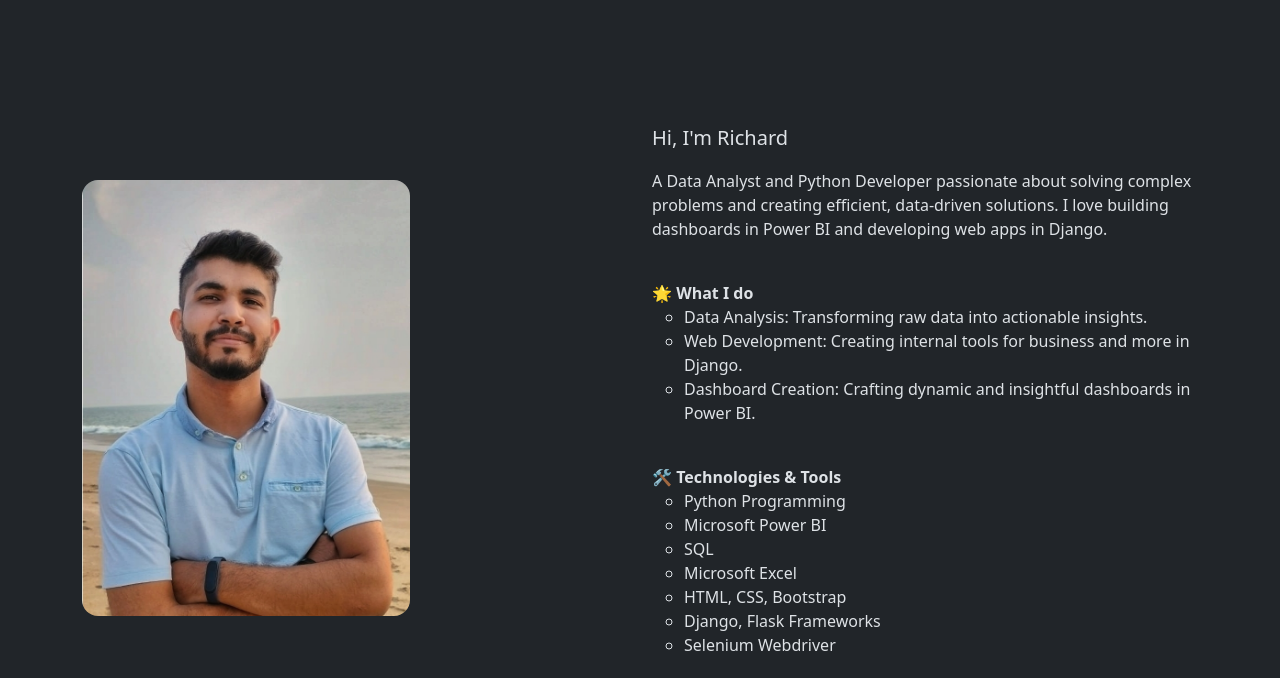
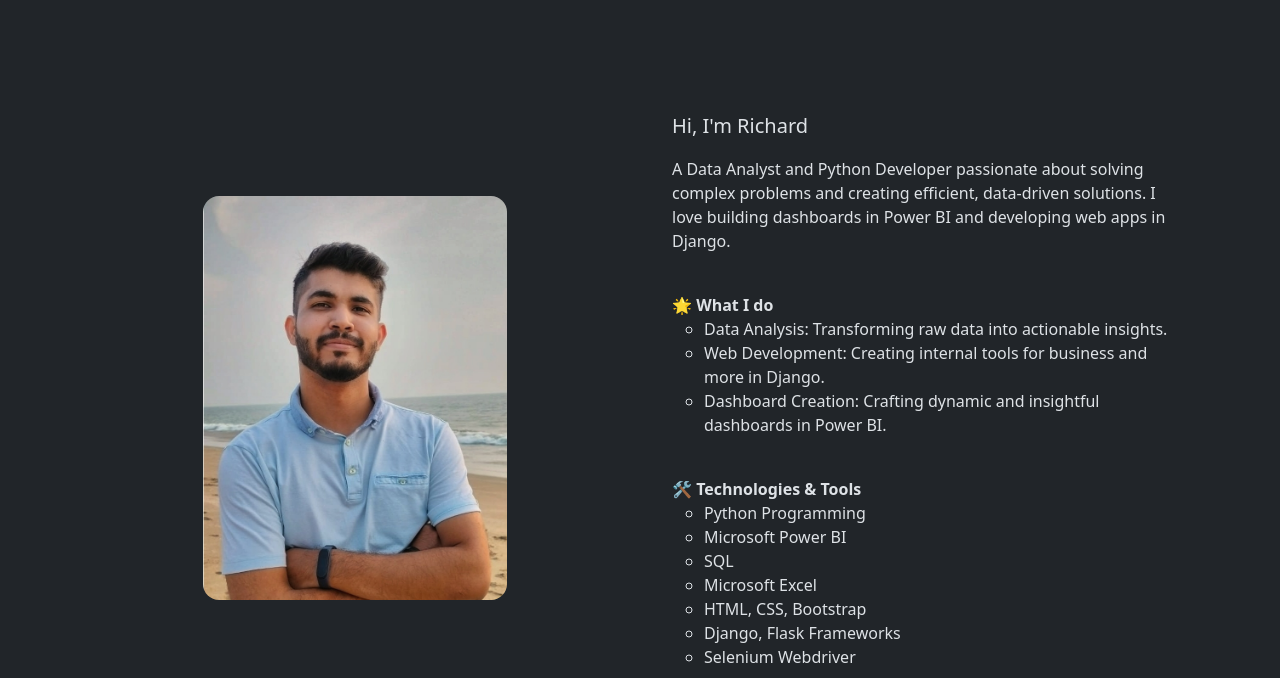
Before and after one commit to RichardParado/personal_website, a plain HTML site: page index.html in a window 1280 px wide. Shown: the part 802-1480 px from the top of the page. Drawn offline with nearby package versions, Linux system fonts and the light colour scheme.

Commit message:
Minor changes

```diff
--- a/assets/css/style.css
+++ b/assets/css/style.css
@@ -25,30 +25,29 @@
     font-size: 4rem;
 }
 
-
 #about {
-    height: 100vh;
-}
-
-#about > div {
     display: flex;
-    flex-grow: 1;
-    min-height: 100%;
-}
-
-#about > div > div {
-    align-items: start;
-    display: flex;
-    flex-direction: column;
     justify-content: center;
-    padding: auto;
+    min-height: 100vh;
 }
 
 
-.subheader {
-    padding: 1rem 0;
-    text-align: center;
+#about > div > div {
+    display: flex;
+    flex-direction: column;
+    padding: 2rem;
 }
+
+#about > div > div:first-child {
+    align-items: center;
+    justify-content: center;
+}
+
+#about > div > div:last-child {
+    align-items: start;
+    justify-content: center;
+}
+
 
 #profile-photo {
     border-radius: 1rem;
@@ -66,8 +65,6 @@
 #contact .card {
     background-image: linear-gradient(to bottom right,teal, black);
     border: 0;
-    padding: 4rem;
-
 }
 
 #contact a {
```
Also changed, not shown: index.html (+1 -0 lines).
